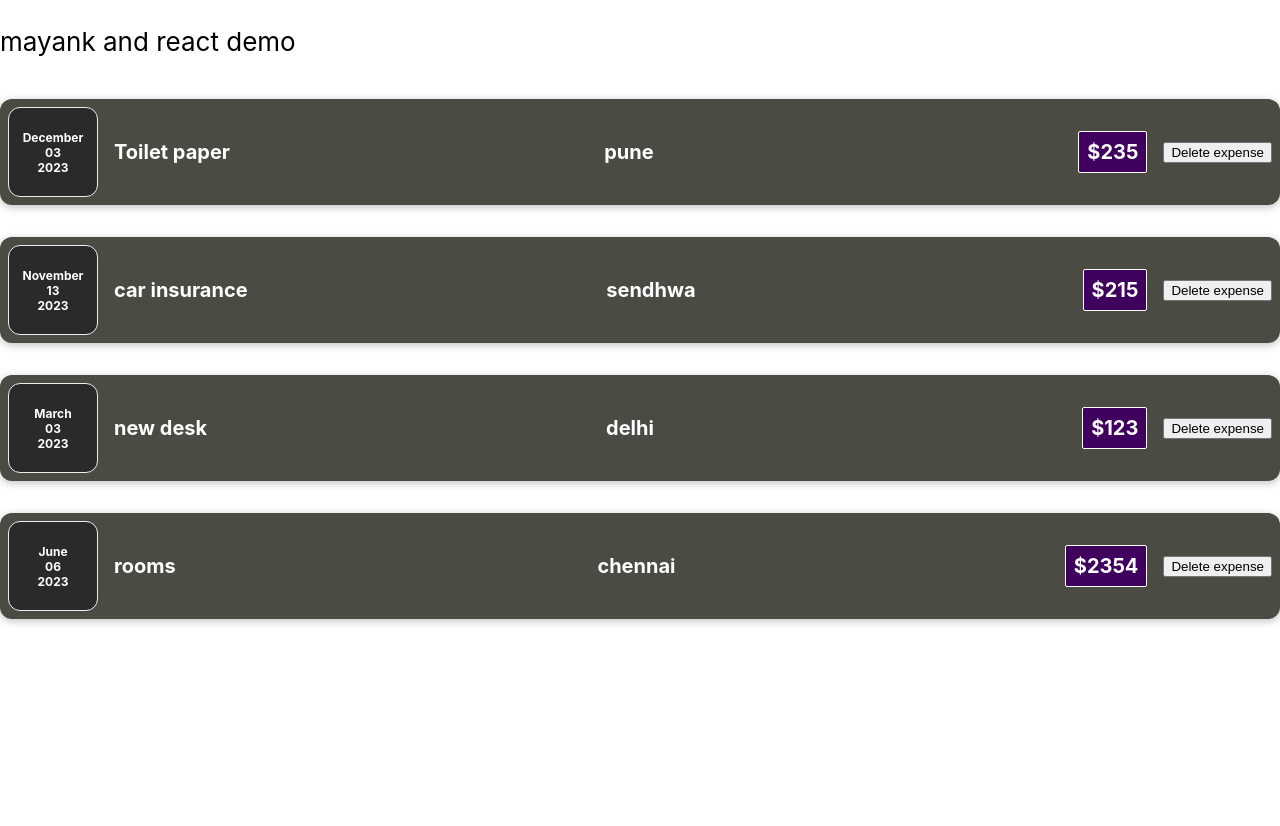
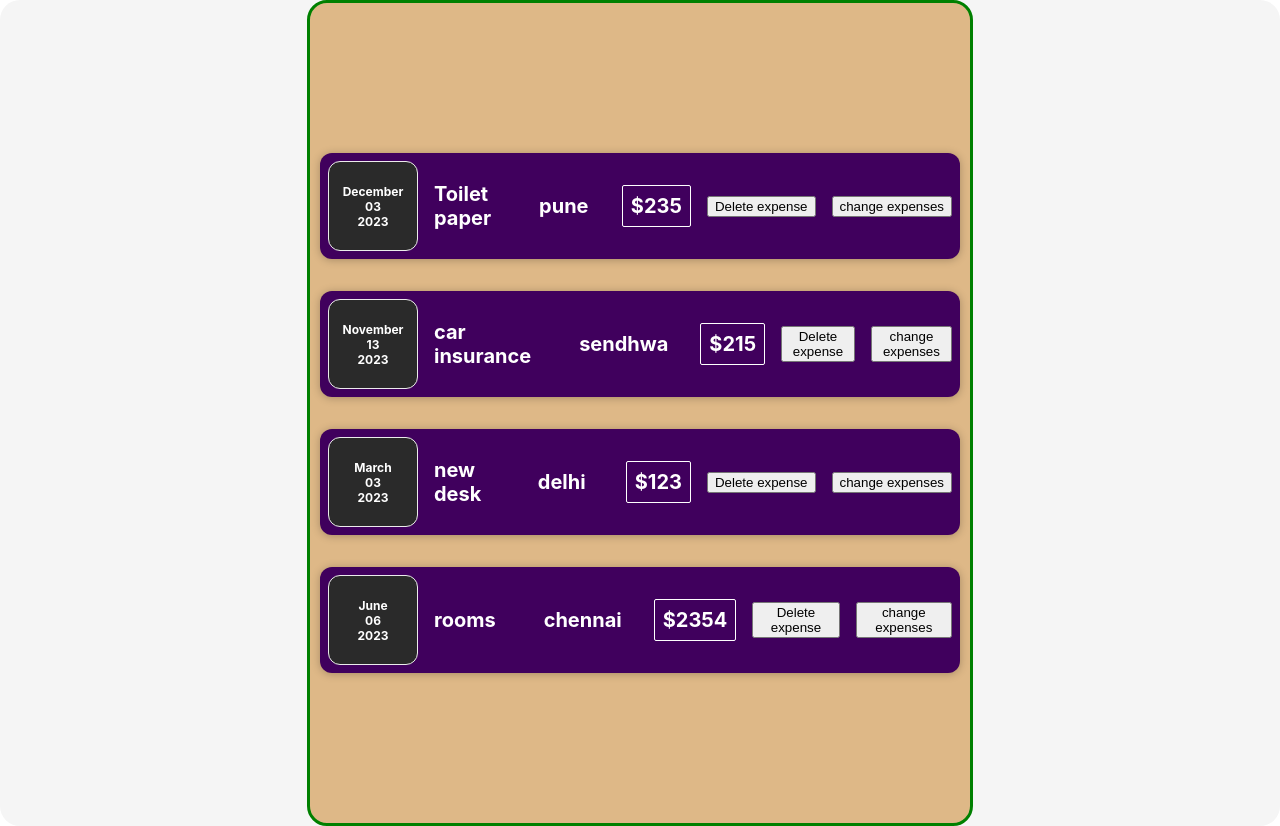
Before and after one commit to mayankvaidya436/my-app, a React (Create React App) app: page / in a window 1280 px wide. Before the commit the page ends 800 px from the top, so only its background shows below. Built offline with nearby package versions, Linux system fonts and the light colour scheme.

Commit message:
add button1000

```diff
--- a/src/App.css
+++ b/src/App.css
@@ -1,4 +1,12 @@
 .App {
+  background-color:whitesmoke;
+  display: flex;
+  align-items: center;
+  justify-content: center;
+  border: #40005d;
+  border-radius:20px;
+
+
 
 }
 
@@ -14,12 +22,18 @@
 }
 
 .App-header {
-  background-color:white;
+  background-color:burlywood;
   min-height: 100vh;
   display: flex;
   flex-direction: column;
   font-size: calc(10px + 2vmin);
   color: black;
+  border-radius: 20px;
+  justify-content: center;
+  margin: auto;
+  width: 50%;
+  border: 3px solid green;
+  padding: 10px;
 }
 
 .App-link {
--- a/src/App.js
+++ b/src/App.js
@@ -1,6 +1,7 @@
 import logo from './logo.svg';
 import './App.css';
 import ExpenseItem from './components/Expenseitem';
+
 
 const App=()=>{
   const expenses=[
@@ -42,9 +43,7 @@ const App=()=>{
     <div className="App">
       <header className="App-header">
 
-        <p>
-          mayank and react demo
-        </p>
+
         <ExpenseItem title={expenses[0].title}
          amount={expenses[0].amount}
          date={expenses[0].date}
--- /dev/null
+++ b/src/components/Card.css
@@ -0,0 +1,4 @@
+.Card{
+    border-radius: 12px;
+    box-shadow: 0 1px 8px rgba(0,0, 0, 0.25);
+}
--- /dev/null
+++ b/src/components/Card.js
@@ -0,0 +1,8 @@
+import './Card.css';
+
+
+function Card(props){
+    const classes='Card'+ props.className;
+    return <div className={classes}>{props.children}</div>
+}
+export default Card;
--- a/src/components/Expenseitem.css
+++ b/src/components/Expenseitem.css
@@ -1,12 +1,13 @@
 .expense-item{
     display: flex;
-    justify-content: space-between;
+    justify-content: center;
     align-items: center;
-    box-shadow: 0 2px 8px rgba(0, 0, 0, 0.25);
+    border-radius: 12px;
     padding: 0.5rem;
     margin: 1rem 0;
-    border-radius: 12px;
-    background-color: #4b4b44;
+
+    box-shadow: 0 1px 8px rgba(0,0, 0, 0.25);
+    background-color:#40005d;
 }
 .expense-item__desc{
     display: flex;
--- a/src/components/Expenseitem.js
+++ b/src/components/Expenseitem.js
@@ -1,22 +1,38 @@
-import ExpenseDetials from './ExpenseDetials';
+import React,{useState} from 'react';
 import ExpenseDate from './ExpenseDate';
+import Card from './Card';
 import './Expenseitem.css';
 
 
 const ExpenseItem=(props)=>
 {
-     const del=()=>{
-         console.log("delete");
+     const [title,setTitle]=useState(props.title);
+     const [amount,setAmount]=useState(props.amount);
+
+    const change=()=>{
+        setAmount('100');
+        console.log(amount);
+
+    }
+    const del=()=>{
+        setTitle('updated');
+         console.log(title);
+
      }
-     return (<div className="expense-item">
+     return (
+         <div className="expense-item">
            <ExpenseDate date={props.date}/>
         <div  className="expense-item__desc">
-           <ExpenseDetials title={props.title} location={props.location}
-           amount={props.amount}/>
+        <h2> {title}</h2>
+            <h2>{props.location}</h2>
+            <div className="expense-item__price">${amount}</div>
+
            <button onClick={del}>Delete expense</button>
+           <button onClick={change}>change expenses</button>
         </div>
 
-    </div>)
+    </div>
+    )
 
 
 
```
